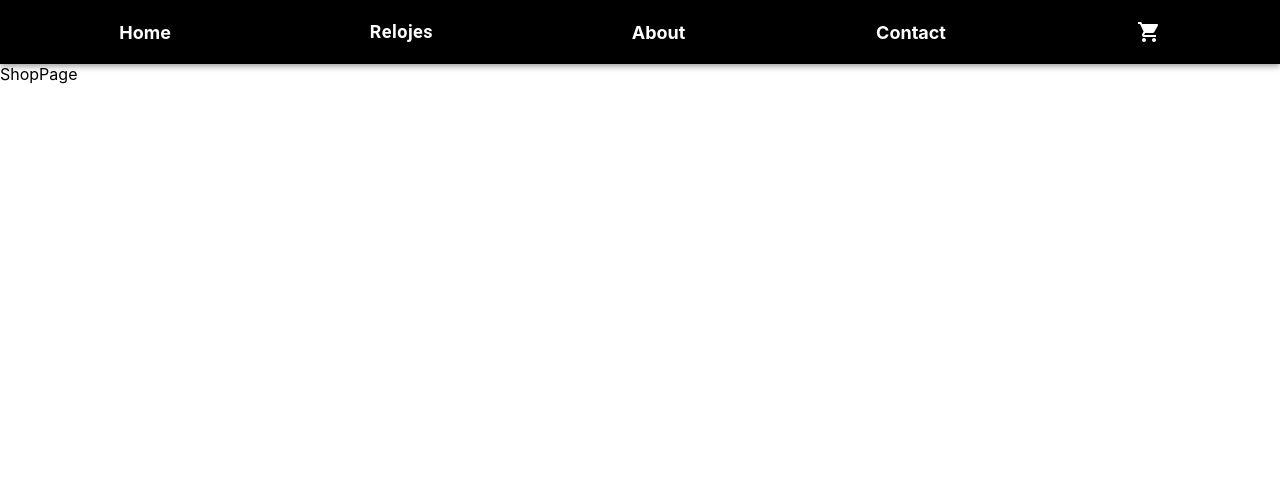
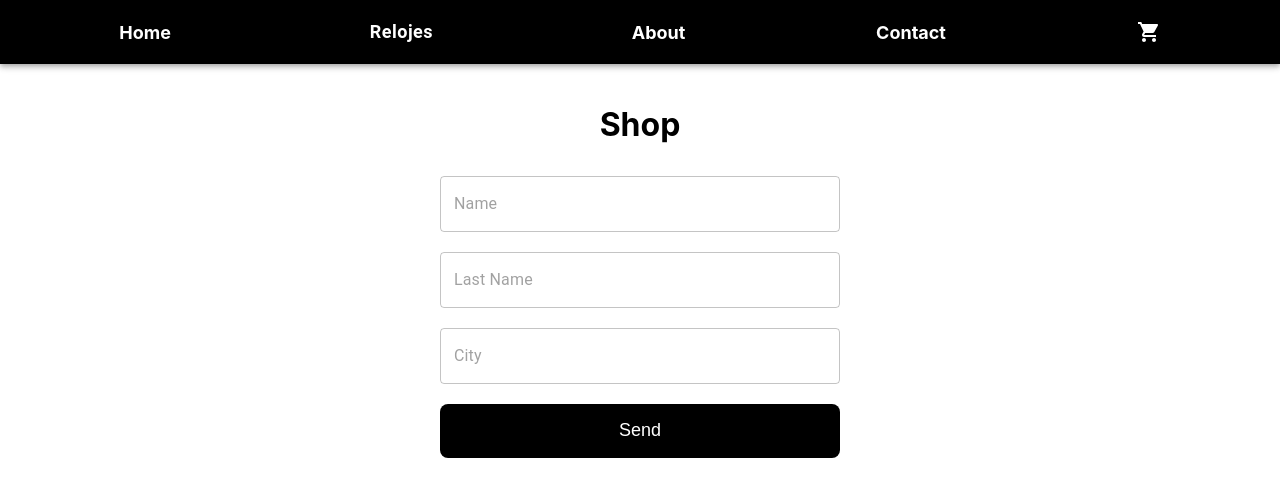
Before and after one commit to IzaelMejia/Site-Reloj, a React (Create React App) app: page /shop in a window 1280 px wide. Shown: the top 496 px of the page. Built offline with nearby package versions, Linux system fonts and the light colour scheme.

Commit message:
subida todo

```diff
--- a/src/App.js
+++ b/src/App.js
@@ -28,7 +28,7 @@ function App() {
           <Route path='/contact' element = {<ContactPage/>} />
           <Route path='/shop' element = {<ShopPage/>} />
           <Route path='/detail/:id' element = {<RelojDetail/>} />
-          <Route path='/marca/:material' element = {<RelojMarcaPage/>} />
+          <Route path='/marca/:name' element = {<RelojMarcaPage/>} />
 
         </Routes>
 
--- a/src/Pages/RelojMarca/RelojMarcaPage.css
+++ b/src/Pages/RelojMarca/RelojMarcaPage.css
@@ -1,12 +1,9 @@
-.DetailContainer{
+.DetailContainerMarca{
     display: grid;
-    text-align: center;
     grid-template-columns: 1fr 1fr 1fr;
     gap: 25;
 }
 
-.detailCard{
-        display: flex;
-        justify-content: center;
-
+.DetailContainerMarca a{
+    text-decoration: none;
 }
--- a/src/Pages/RelojMarca/RelojMarcaPage.jsx
+++ b/src/Pages/RelojMarca/RelojMarcaPage.jsx
@@ -1,8 +1,10 @@
 import React from 'react'
 import { useEffect, useState } from 'react';
 import { useParams } from 'react-router-dom'
+import { Link } from 'react-router-dom';
+
 // Firebase
-import { collection, query,getDocs} from "firebase/firestore"
+import { collection, query,getDocs, where} from "firebase/firestore"
 import {db} from "../../firebase/firebaseConfig"
 // import CardReloj from '../../components/CardReloj/CardReloj';
 import CardReloj from '../../components/CardReloj/CardReloj';
@@ -11,14 +13,14 @@ import "./RelojMarcaPage.css"
 
 const RelojMarcaPage = () => {
   // Desestrucutrar de un objeto que viene de useParams el id
-  const {material} = useParams()
+  const {name} = useParams()
   const [relojData, setRelojData ]=useState([])   // Creamos un estado llamado "reloj" inicializado como un array vacío.
 
-  console.log(material);
+  console.log(name);
   //console.log(id);
   useEffect(()=>{
     const getRelojes=async()=>{
-      const q= query(collection(db,"relojes")) //condicion
+      const q= query(collection(db,"relojes"),where("name","==",name)) //condicion
 
       const docs=[]
       const querySnapshot= await getDocs(q)
@@ -31,15 +33,16 @@ const RelojMarcaPage = () => {
 
     }
     getRelojes()
-  },[material]) //array dependencias
+  },[name]) //array dependencias
   //peticion firestore us ando la id del reloj
   return (
-    <div className='DetailContainer'>
+    <div className='DetailContainerMarca'>
       {relojData.map((data)=>{
         return (
           <div key={data.id} className='detailCard'>
-          <CardReloj data={data}/>
-
+          <Link to={`/detail/${data.id}`}>
+            <CardReloj data={data}/>
+          </Link>
         </div>
         )
       })}
--- /dev/null
+++ b/src/Pages/Shop/ShopPage.css
@@ -0,0 +1,23 @@
+.FormContainer {
+	display: flex;
+	flex-direction: column;
+	align-items: center;
+	justify-content: center;
+	margin: 20px;
+	background-color: white;
+}
+
+.Textfield {
+	width: 400px;
+}
+
+.btnASendAction {
+	background: rgb(0, 0, 0);
+	color: white;
+	height: 54px;
+	width: 400px;
+	border-radius: 8px;
+	font-size: 18px;
+	border: none;
+	margin: 10px;
+}
--- a/src/Pages/Shop/ShopPage.jsx
+++ b/src/Pages/Shop/ShopPage.jsx
@@ -1,9 +1,89 @@
-import React from 'react'
+import React, { useState } from "react";
+import TextField from "@mui/material/TextField";
+import "./ShopPage.css";
+
+import { db } from "../../firebase/firebaseConfig";
+import { collection, addDoc } from "firebase/firestore";
+import MessageSuccess from "../../components/MessageSuccess/MessageSuccess";
+
+const initialState = {
+  name: "",
+  lastName: "",
+  city: "",
+};
+
+const styles = {
+  containerShop: {
+    textAlign: "center",
+    paddingTop: 20,
+  },
+};
 
 const ShopPage = () => {
+  const [values, setValues] = useState(initialState);
+  const [purchaseID, setPurchaseID] = useState(null);
+  const [isSubmitDisabled, setIsSubmitDisabled] = useState(true); // Estado para habilitar o deshabilitar el botón de envío
+
+  const handleOnChange = (e) => {
+    const { value, name } = e.target;
+    setValues({ ...values, [name]: value });
+  };
+
+  // Función de validación de campos
+
+  const validateFields = React.useCallback(() => {
+    const { name, lastName, city } = values;
+    return name.trim() !== "" && lastName.trim() !== "" && city.trim() !== "";
+  }, [values]);
+
+  React.useEffect(() => {
+    setIsSubmitDisabled(!validateFields());
+  }, [values, validateFields]);
+
+  const onSubmit = async (e) => {
+    e.preventDefault();
+
+    const docRef = await addDoc(collection(db, "compras"), {
+      values,
+    });
+
+    setPurchaseID(docRef.id);
+    setValues(initialState);
+  };
+
   return (
-    <div>ShopPage</div>
-  )
-}
+    <div style={styles.containerShop}>
+      <h1 style={{ color: "black" }}>Shop</h1>
+      <form className="FormContainer" onSubmit={onSubmit}>
+        <TextField
+          placeholder="Name"
+          style={{ margin: 10, width: 400 }}
+          name="name"
+          value={values.name}
+          onChange={handleOnChange}
+        />
+        <TextField
+          placeholder="Last Name"
+          style={{ margin: 10, width: 400 }}
+          name="lastName"
+          value={values.lastName}
+          onChange={handleOnChange}
+        />
+        <TextField
+          placeholder="City"
+          style={{ margin: 10, width: 400 }}
+          name="city"
+          value={values.city}
+          onChange={handleOnChange}
+        />
+        <button className="btnASendAction" disabled={isSubmitDisabled}>
+          Send
+        </button>
+      </form>
 
-export default ShopPage
+      {purchaseID ? <MessageSuccess purchaseID={purchaseID} /> : null}
+    </div>
+  );
+};
+
+export default ShopPage;
--- a/src/components/ListCard/ListCard.jsx
+++ b/src/components/ListCard/ListCard.jsx
@@ -6,10 +6,6 @@
   // Firebase
   import { db } from "../../firebase/firebaseConfig"
   import { collection, query, getDocs } from "firebase/firestore";
-
-
-
-
 
 
   const ListCard = () => {
@@ -26,7 +22,6 @@
             docs.push({...doc.data(),id: doc.id})
           })
           setRelojes(docs)
-
           }
           getRelojes()
         },[])
--- a/src/components/MenuPositions/MenuPositions.jsx
+++ b/src/components/MenuPositions/MenuPositions.jsx
@@ -56,22 +56,22 @@ const MenuPosition = () => {
         }}
       >
         <MenuItem>
-          <Link to="/material/fibra" style={styles.link}>
+          <Link to="/marca/rolex" style={styles.link}>
             Rolex
           </Link>
         </MenuItem>
         <MenuItem>
-          <Link to="/material/oro" style={styles.link}>
+          <Link to="/marca/omega" style={styles.link}>
           Omega
           </Link >
         </MenuItem>
         <MenuItem>
-          <Link to="/material/plata" style={styles.link}>
+          <Link to="/marca/richard mille" style={styles.link}>
             Richard Mille
           </Link>
         </MenuItem>
         <MenuItem>
-          <Link to="/material/rolex" style={styles.link}>
+          <Link to="/marca/vacheron constantin" style={styles.link}>
             Vacheron Constantin
           </Link>
         </MenuItem>
--- /dev/null
+++ b/src/components/MessageSuccess/MessageSuccess.jsx
@@ -0,0 +1,14 @@
+import Alert from "@mui/material/Alert";
+import Stack from "@mui/material/Stack";
+
+const MessageSuccess = ({ purchaseID }) => {
+  return (
+    <Stack sx={{ width: "100%" }} spacing={2}>
+      <Alert severity="success">
+        Gracias por su compra! su id de transacción es: {purchaseID}
+      </Alert>
+    </Stack>
+  );
+};
+
+export default MessageSuccess;
```
